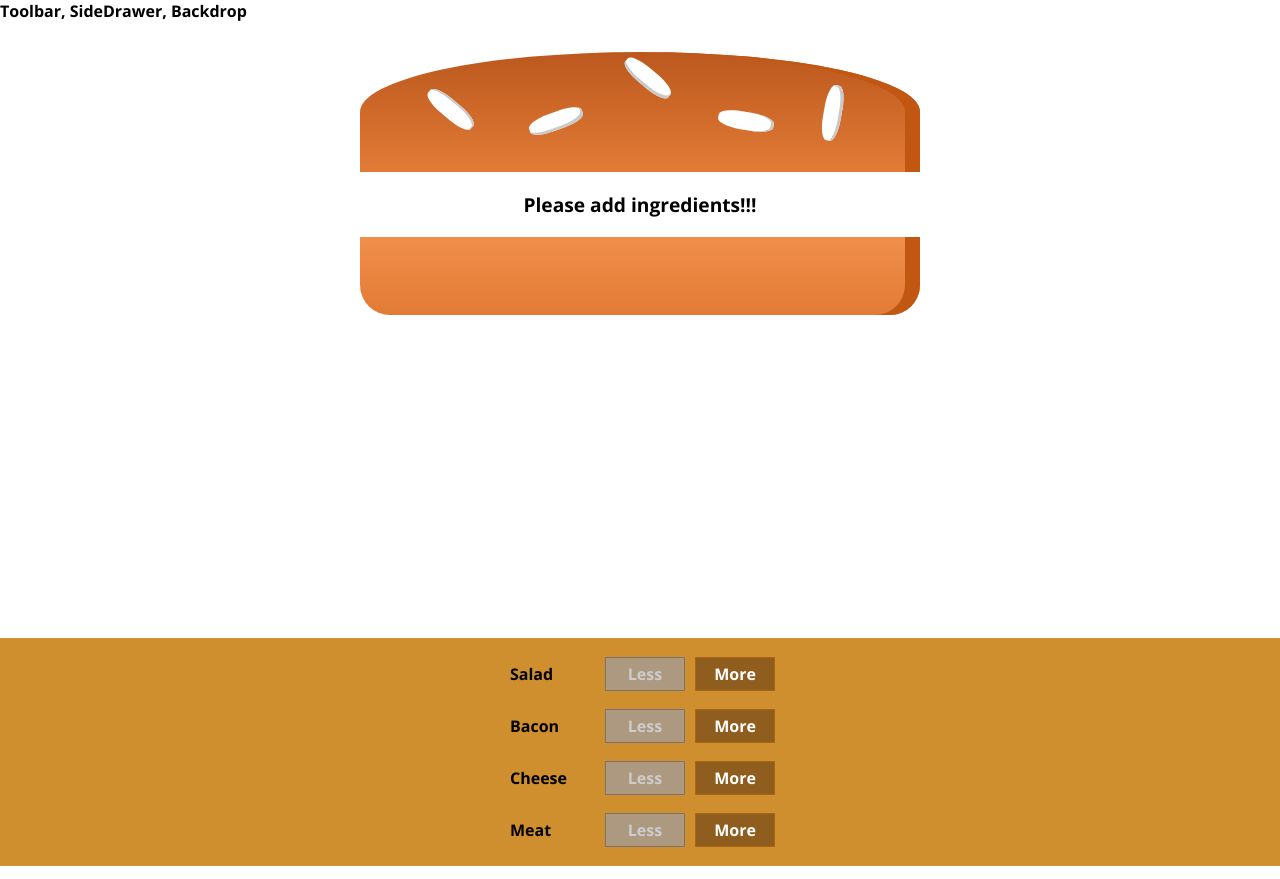
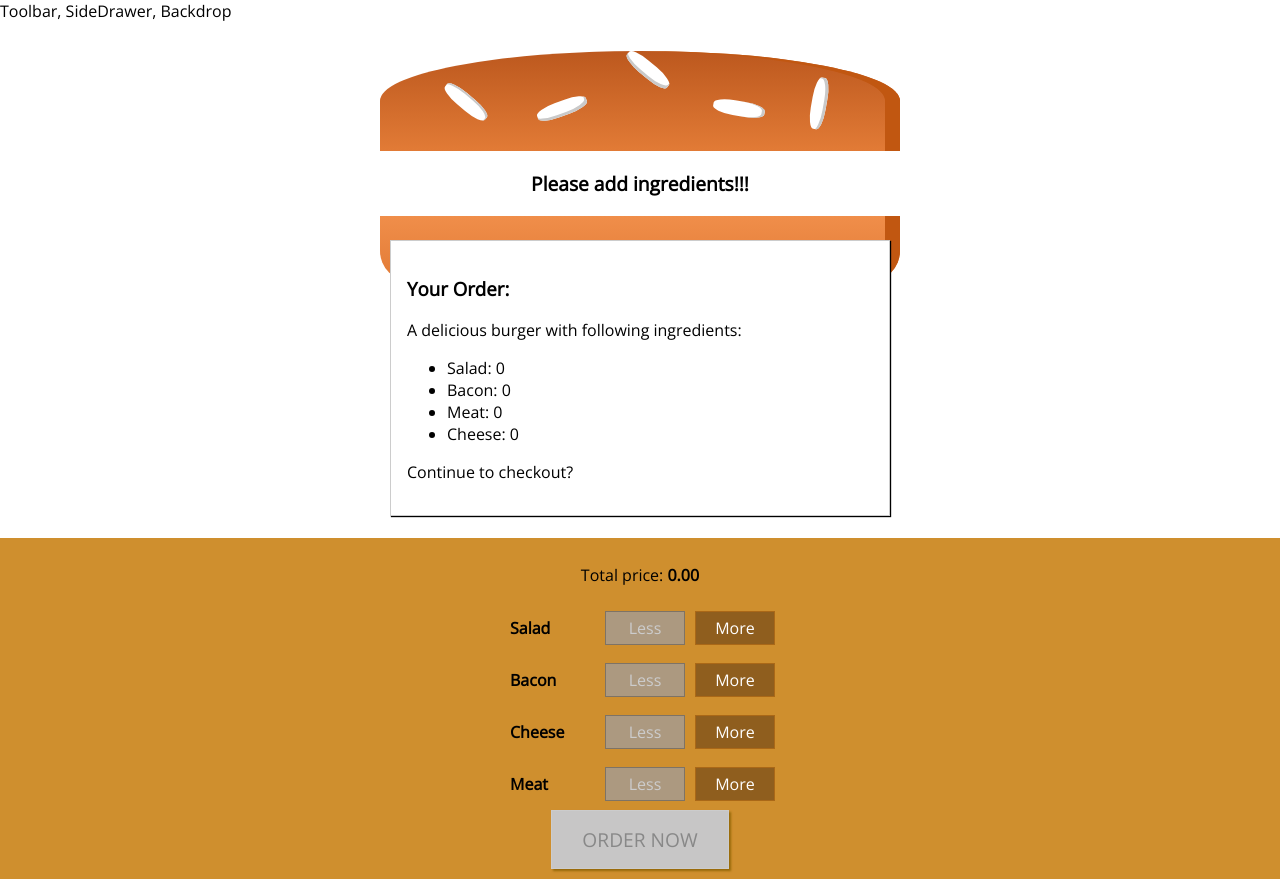
Before and after one commit to hoapha1009/burger-shop, a React (Create React App) app: page / in a window 1280 px wide. Built offline with nearby package versions, Linux system fonts and the light colour scheme.

Commit message:
Add prettierrc and jsconfig json file, build Order Summary component, add and remove Burger Control

```diff
--- a/public/index.html
+++ b/public/index.html
@@ -25,7 +25,7 @@
       Learn how to configure a non-root public URL by running `npm run build`.
     -->
     <link rel="preconnect" href="https://fonts.gstatic.com">
-    <link href="https://fonts.googleapis.com/css2?family=Open+Sans:ital,wght@0,700;1,400&display=swap" rel="stylesheet">
+    <link href="https://fonts.googleapis.com/css2?family=Open+Sans:ital,wght@0,400;1,700&display=swap" rel="stylesheet">
     <title>React App</title>
   </head>
   <body>
--- a/src/components/Burger/Burger.scss
+++ b/src/components/Burger/Burger.scss
@@ -24,7 +24,7 @@
 
 @media (min-width: 1000px) and (min-height: 700px) {
     .Burger {
-        width: 700px;
-        height: 600px;
+        width: 650px;
+        height: 500px;
     }
 }
--- a/src/components/Burger/BurgerControls/BurgerControls.jsx
+++ b/src/components/Burger/BurgerControls/BurgerControls.jsx
@@ -11,6 +11,9 @@ const BurgerControls = (props) => {
     ];
     return (
         <div className="BuildControls">
+            <p>
+                Total price: <b>{props.totalPrice.toFixed(2)}</b>
+            </p>
             {controls.map((ctrl) => {
                 return (
                     <BurgerControl
@@ -22,6 +25,9 @@ const BurgerControls = (props) => {
                     />
                 );
             })}
+            <button disabled={!props.purchasable} className="OrderButton">
+                ORDER NOW
+            </button>
         </div>
     );
 };
--- /dev/null
+++ b/src/components/Burger/OrderSummary/OrderSummary.jsx
@@ -0,0 +1,26 @@
+import React from 'react';
+import Aux from '../../../hoc/Auxiliary';
+
+const OrderSummary = (props) => {
+    const ingredientSummary = Object.keys(props.ingredients).map((igKey) => {
+        return (
+            <li key={igKey}>
+                <span style={{ textTransform: 'capitalize' }}>{igKey}</span>:{' '}
+                {props.ingredients[igKey]}
+            </li>
+        );
+    });
+
+    return (
+        <Aux>
+            <div>
+                <h3>Your Order:</h3>
+                <p>A delicious burger with following ingredients:</p>
+                <ul>{ingredientSummary}</ul>
+                <p>Continue to checkout?</p>
+            </div>
+        </Aux>
+    );
+};
+
+export default OrderSummary;
--- /dev/null
+++ b/src/components/UI/Modal/Modal.jsx
@@ -0,0 +1,8 @@
+import React from "react";
+import "./Modal.scss";
+
+const Modal = (props) => {
+    return <div className="Modal">{props.children}</div>;
+};
+
+export default Modal;
--- /dev/null
+++ b/src/components/UI/Modal/Modal.scss
@@ -0,0 +1,20 @@
+.Modal {
+    position: fixed;
+    z-index: 500;
+    background-color: white;
+    width: 70%;
+    border: 1px solid #ccc;
+    box-shadow: 1px 1px 1px black;
+    padding: 16px;
+    left: 15%;
+    top: 30%;
+    box-sizing: border-box;
+    transition: all 0.3s ease-out;
+}
+
+@media (min-width: 600px) {
+    .Modal {
+        width: 500px;
+        left: calc(50% - 250px);
+    }
+}
--- a/src/containers/BurgerBuilder/BurgerBuilder.jsx
+++ b/src/containers/BurgerBuilder/BurgerBuilder.jsx
@@ -1,7 +1,9 @@
-import React, { Component } from "react";
-import Burger from "../../components/Burger/Burger";
-import BurgerControls from "../../components/Burger/BurgerControls/BurgerControls";
-import Aux from "../../hoc/Auxiliary";
+import React, { Component } from 'react';
+import Burger from '../../components/Burger/Burger';
+import BurgerControls from '../../components/Burger/BurgerControls/BurgerControls';
+import OrderSummary from '../../components/Burger/OrderSummary/OrderSummary';
+import Modal from '../../components/UI/Modal/Modal';
+import Aux from '../../hoc/Auxiliary';
 
 const INGREDIENT_PRICES = {
     salad: 0.5,
@@ -19,6 +21,8 @@ class BurgerBuilder extends Component {
             cheese: 0,
         },
         totalPrice: 0,
+        purchasable: false,
+        purchasing: false,
     };
 
     addIngredientHandler = (type) => {
@@ -34,6 +38,7 @@ class BurgerBuilder extends Component {
             totalPrice: updatedPrice,
             ingredients: updatedIngredients,
         });
+        this.updatePurchaseState(updatedIngredients);
     };
 
     removeIngredientHandler = (type) => {
@@ -53,6 +58,16 @@ class BurgerBuilder extends Component {
             totalPrice: updatedPrice,
             ingredients: updatedIngredients,
         });
+        this.updatePurchaseState(updatedIngredients);
+    };
+
+    updatePurchaseState = (ingredients) => {
+        const sum = Object.keys(ingredients)
+            .map((igKey) => {
+                return ingredients[igKey];
+            })
+            .reduce((sum, ele) => sum + ele, 0);
+        this.setState({ purchasable: sum > 0 });
     };
 
     render() {
@@ -64,15 +79,18 @@ class BurgerBuilder extends Component {
             disabledInfo[key] = disabledInfo[key] <= 0;
         }
 
-        console.log("add:", disabledInfo);
-
         return (
             <Aux>
+                <Modal>
+                    <OrderSummary ingredients={this.state.ingredients} />
+                </Modal>
                 <Burger ingredients={this.state.ingredients} />
                 <BurgerControls
                     ingredientAdded={this.addIngredientHandler}
                     ingredientRemove={this.removeIngredientHandler}
                     disabled={disabledInfo}
+                    totalPrice={this.state.totalPrice}
+                    purchasable={this.state.purchasable}
                 />
             </Aux>
         );
--- a/src/index.css
+++ b/src/index.css
@@ -6,6 +6,7 @@ body {
     sans-serif;
   -webkit-font-smoothing: antialiased;
   -moz-osx-font-smoothing: grayscale;
+  font-weight: 400;
 }
 
 code {
```
Also changed, not shown: src/App.js (+3 -4 lines), src/jsconfig.json (added, +9 -0 lines), src/components/Burger/OrderSummary/OrderSummary.scss (added), 2 other files (tests, documents, lock files or other folders).
